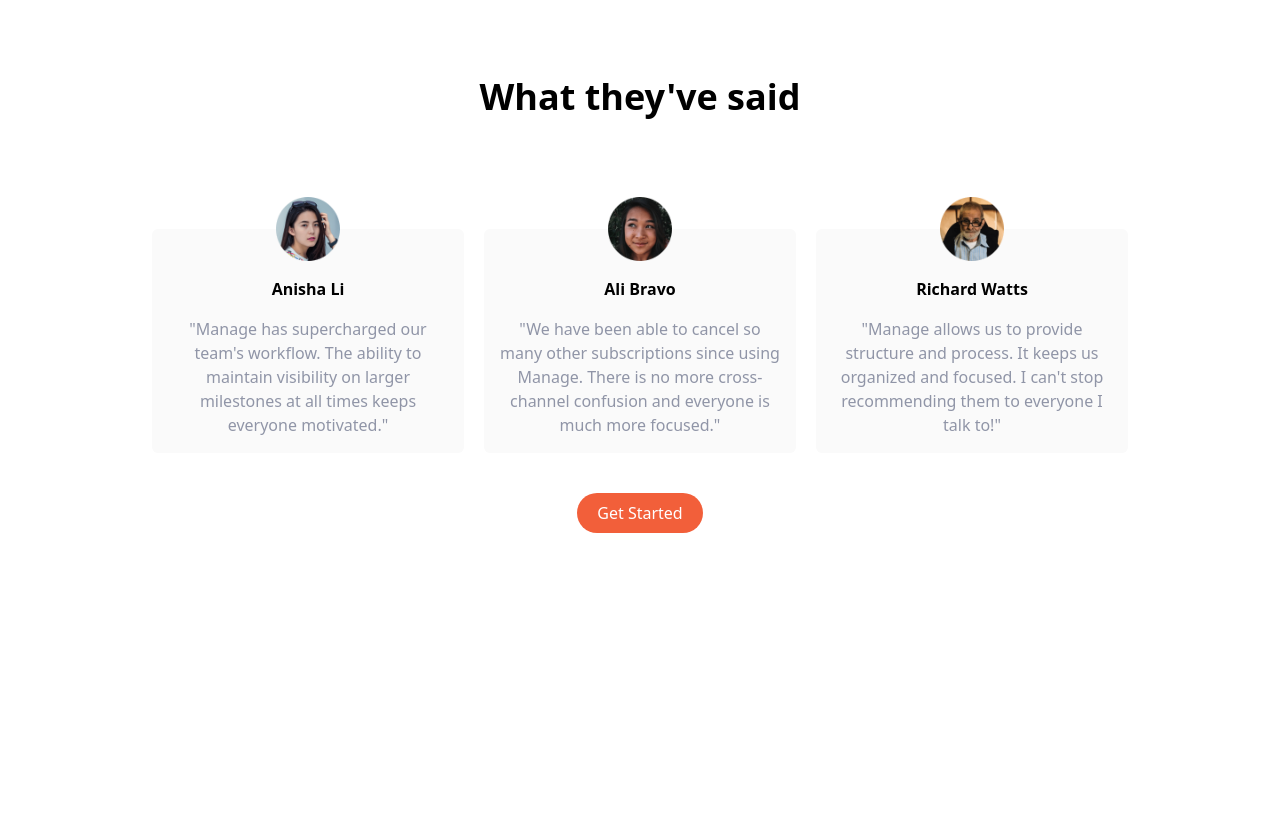
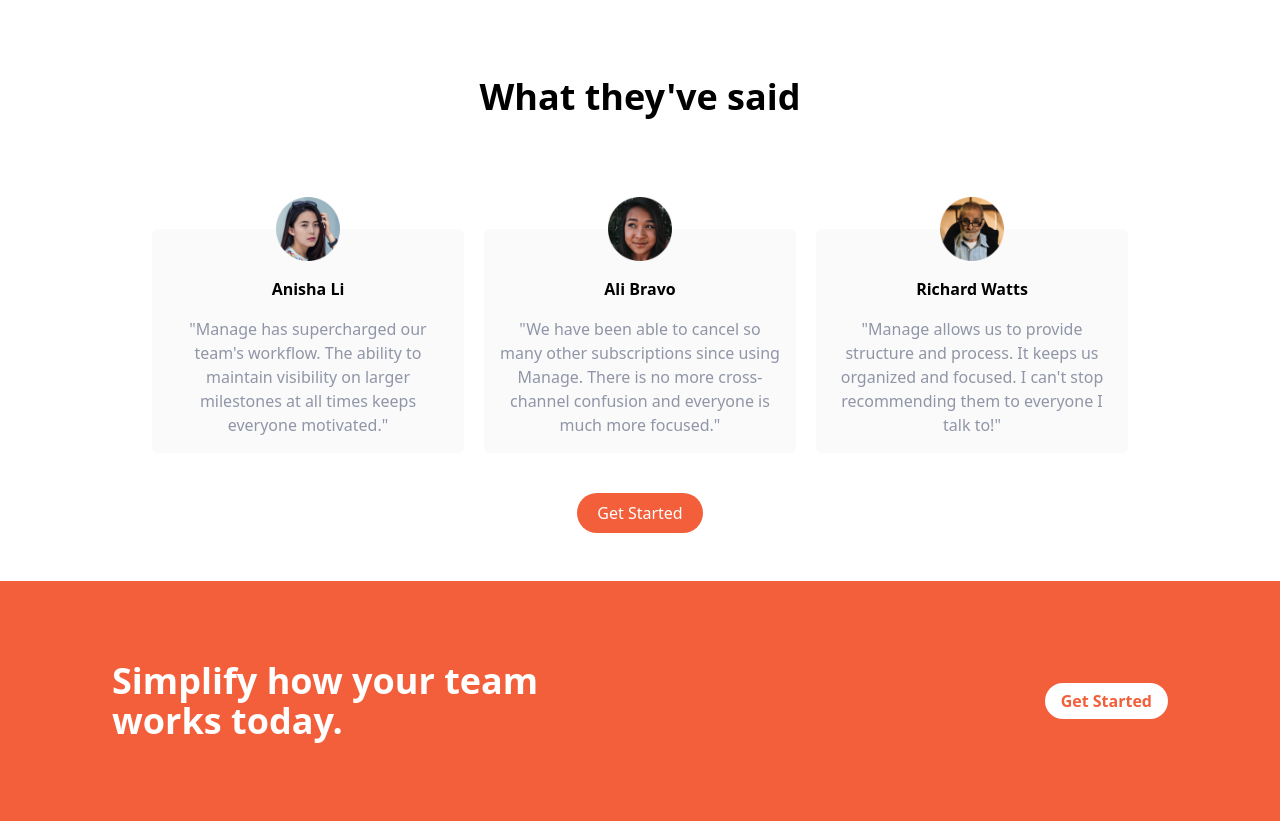
Before and after one commit to halakhellow/tailwind-manage-app, a website: page index.html in a window 1280 px wide. Shown: the part 1159-1980 px from the top of the page. Before the commit the page ends 1740 px from the top, so only its background shows below. Drawn offline with Linux system fonts and the light colour scheme.

Commit message:
add CTA (Call To Action) section elements with tailwind classes

```diff
--- a/index.html
+++ b/index.html
@@ -187,5 +187,17 @@
         </button>
       </div>
     </section>
+    <section
+      class="flex flex-col items-center justify-between space-y-8 bg-brightRed px-28 py-20 md:flex-row md:space-y-0"
+    >
+      <h2 class="text-3xl font-bold text-white md:text-4xl">
+        Simplify how your team <br class="hidden md:inline" />works today.
+      </h2>
+      <button
+        class="mx-auto h-fit w-fit rounded-full bg-white px-4 py-1 font-bold text-brightRed hover:bg-brightRedSupLight hover:duration-500 md:mx-0 md:py-1.5"
+      >
+        Get Started
+      </button>
+    </section>
   </body>
 </html>
```
Also changed, not shown: dist/output.css.
